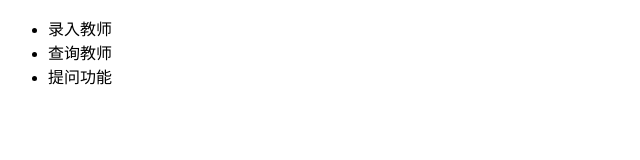
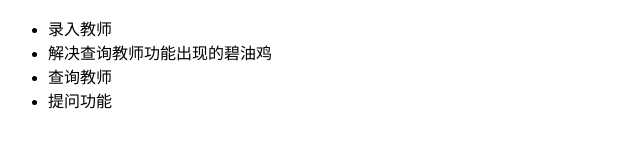
Before and after one commit to Liyangbo01/teacher, a plain HTML site: page index.html in a window 1280 px wide. Shown: the whole page, without its empty margins (0-640 px from the left). Drawn offline with Linux system fonts and the light colour scheme.

Commit message:
解决了查询功能的碧油鸡

```diff
--- a/index.html
+++ b/index.html
@@ -7,6 +7,7 @@
 <body>
     <ul>
         <li>录入教师</li>
+        <li>解决查询教师功能出现的碧油鸡</li>
         <li>查询教师</li>
         <li>提问功能</li>
 
```
